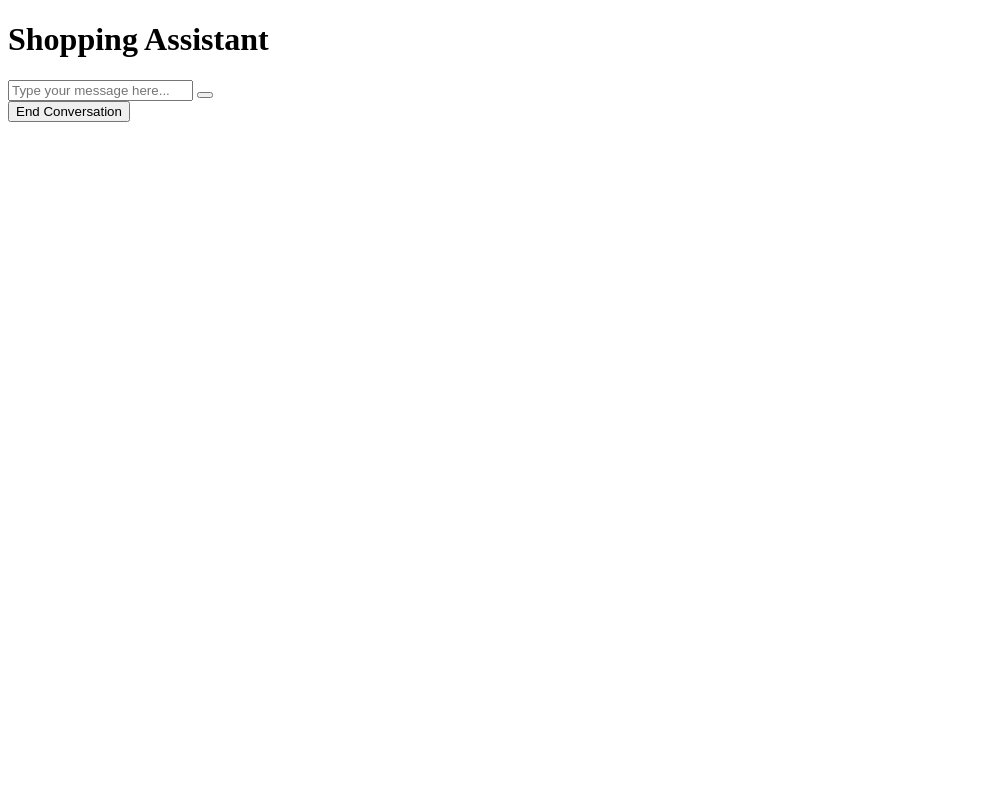
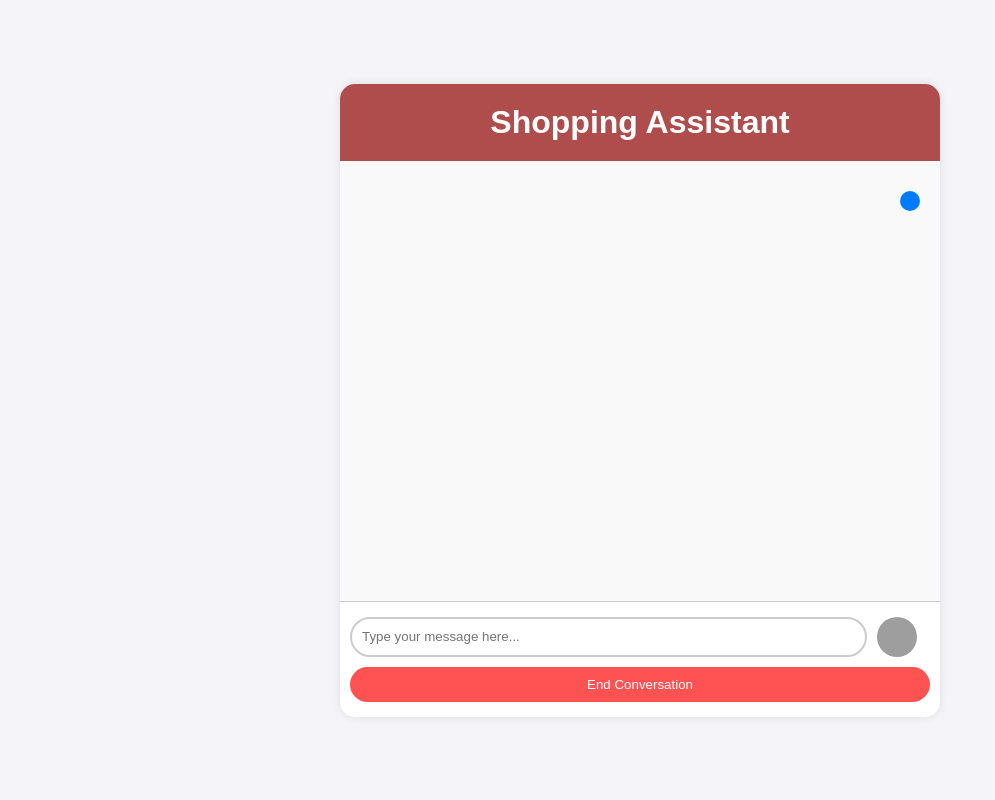
Before and after one commit to mrudulagavas/AI-based-Shopping-Assistant, a Flask app: page / in a window 1280 px wide. Shown: the whole page, without its empty margins (0-995 px from the left). Run offline with Flask 3, Linux system fonts and the light colour scheme; grey boxes are pictures that could not be loaded.

Commit message:
Add files via upload

```diff
--- a/static/css/styles.css
+++ b/static/css/styles.css
@@ -1,3 +1,118 @@
-version https://git-lfs.github.com/spec/v1
-oid sha256:d3ff13967e3054260587091782dd5dde8181d4919e4b8c8ede5d9a288bdbae69
-size 2168
+/* General Styles */
+body {
+    font-family: 'Arial', sans-serif;
+    background-color: #f4f4f9;
+    margin: 0;
+    padding: 0;
+    display: flex;
+    justify-content: center;
+    align-items: center;
+    height: 100vh;
+}
+
+/* Container Styles */
+.outercontainer {
+    width: 90%;
+    max-width: 600px;
+    background-color: #fff;
+    box-shadow: 0 0 10px rgba(0, 0, 0, 0.1);
+    border-radius: 15px;
+    overflow: hidden;
+}
+
+/* Header Styles */
+.header {
+    background-color: #af4c4c;
+    padding: 20px;
+    text-align: center;
+}
+
+.title {
+    color: #fff;
+    margin: 0;
+}
+
+/* Conversation Styles */
+.conversationcontainer {
+    padding: 20px;
+    height: 400px;
+    background-color: #f9f9f9;
+    overflow-y: auto;
+    border-bottom: 1px solid #ccc;
+}
+
+.user, .bot {
+    margin: 10px 0;
+    padding: 10px;
+    border-radius: 10px;
+    max-width: 70%;
+    clear: both;
+    word-wrap: break-word;
+}
+
+.user {
+    background-color: #007BFF;
+    color: #fff;
+    float: right;
+}
+
+.bot {
+    background-color: #6d776e;
+    color: #fff;
+    float: left;
+}
+
+/* Input Container Styles */
+.inputcontainer {
+    padding: 10px;
+    display: flex;
+    flex-direction: column;
+    align-items: center;
+}
+
+/* Form Styles */
+.inputform, .endform {
+    display: flex;
+    width: 100%;
+    margin: 5px 0;
+}
+
+.inputtextbox {
+    width: 85%;
+    padding: 10px;
+    border: 2px solid #ccc;
+    border-radius: 20px;
+    margin-right: 10px;
+    outline: none;
+}
+
+.submitbutton {
+    width: 40px;
+    height: 40px;
+    background: url('/static/send-icon.png') no-repeat center center;
+    background-size: cover;
+    border: none;
+    cursor: pointer;
+    border-radius: 50%;
+}
+
+.endbutton {
+    background-color: #ff5252;
+    color: #fff;
+    border: none;
+    padding: 10px 20px;
+    border-radius: 20px;
+    cursor: pointer;
+    outline: none;
+    width: 100%;
+    text-align: center;
+}
+
+.endbutton:hover {
+    background-color: #ff1744;
+}
+
+.endbutton:focus, .submitbutton:focus, .inputtextbox:focus {
+    outline: none;
+    box-shadow: 0 0 10px rgba(0, 0, 0, 0.2);
+}
```
